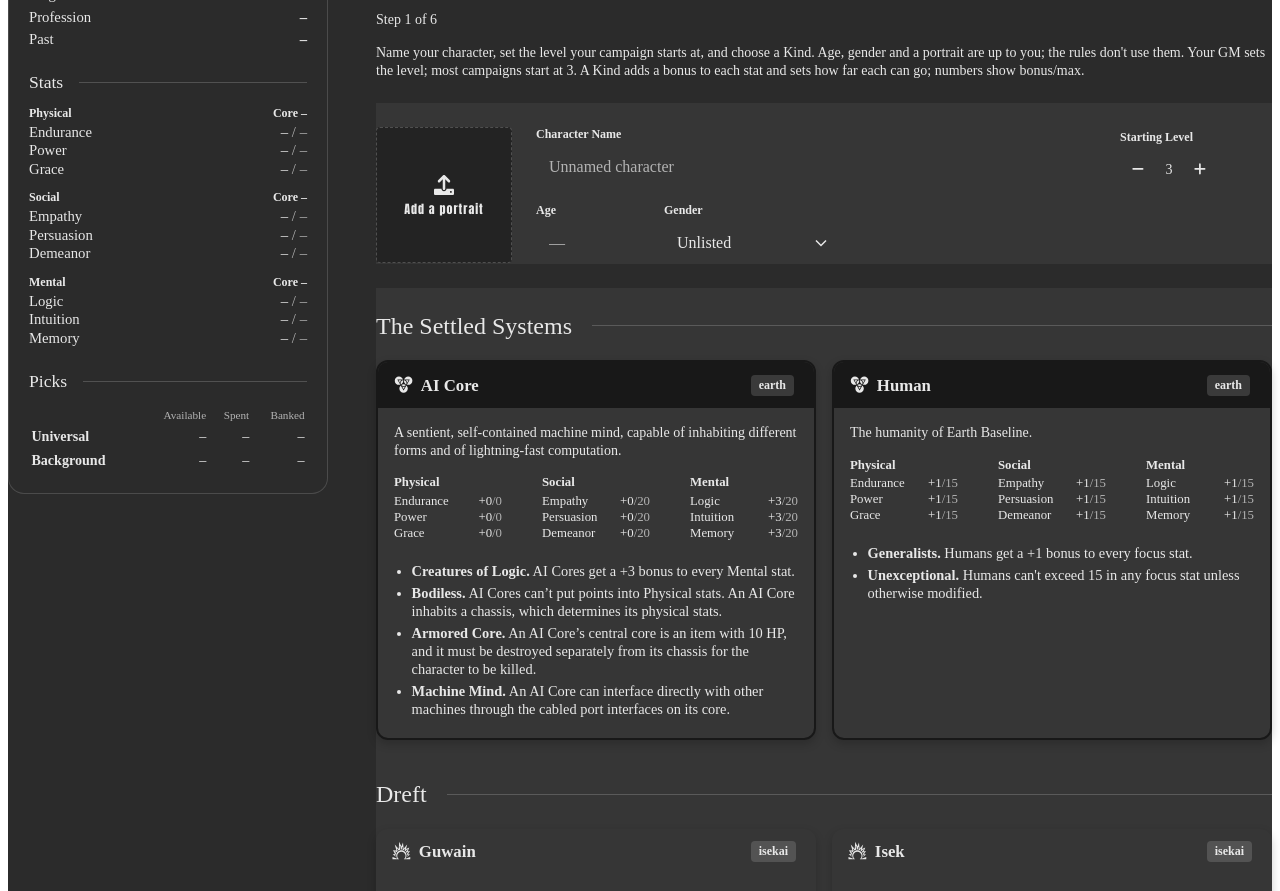
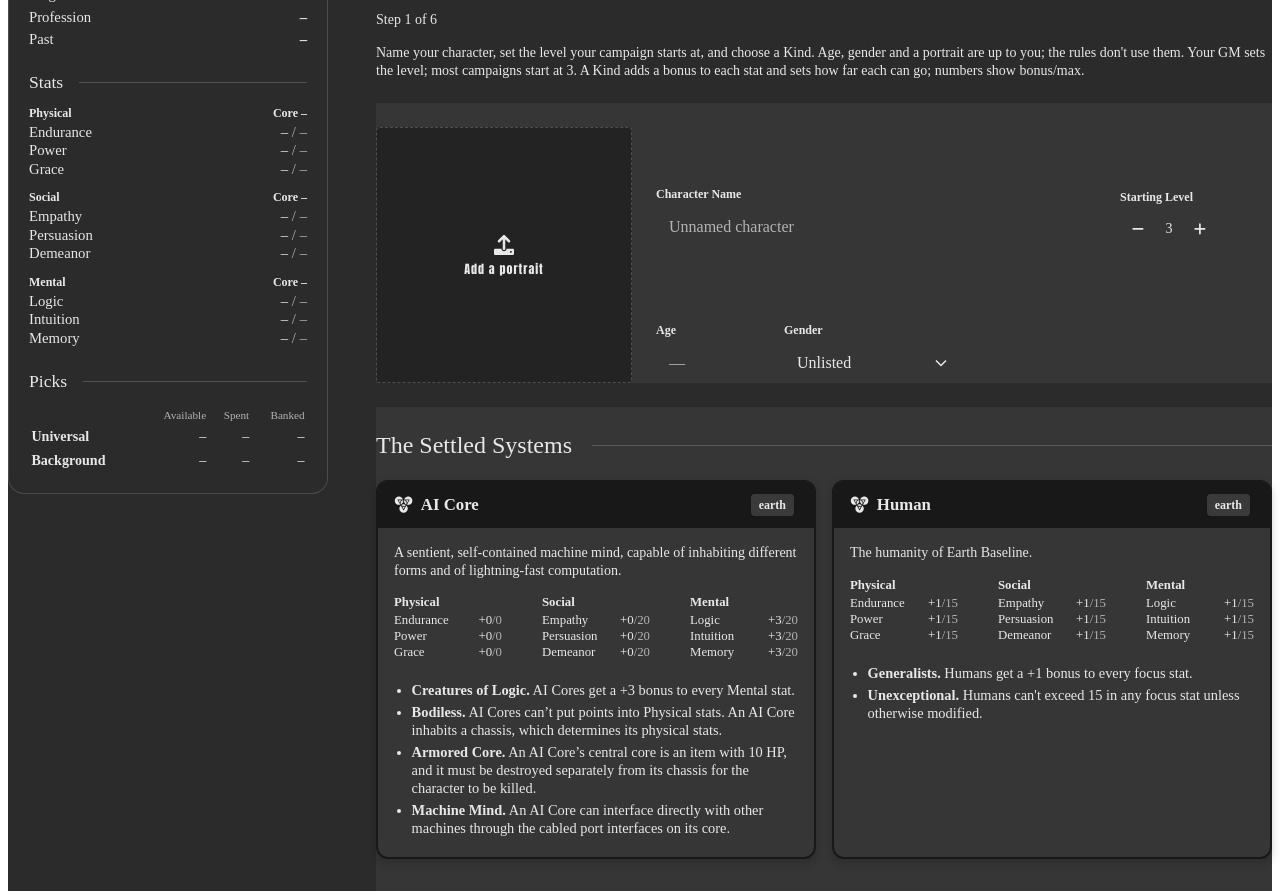
Before and after one commit to Ethanwelner/strange-frontiers-character-creator, a React (Vite) app: page / in a window 1280 px wide. Shown: the part 940-1831 px from the top of the page. Built offline with nearby package versions, Linux system fonts and the light colour scheme.

Commit message:
Portraits: the frame is 256px
Co-Authored-By: Claude Opus 5.5 <noreply@anthropic.com>

```diff
--- a/src/app/styles.css
+++ b/src/app/styles.css
@@ -1688,7 +1688,8 @@
 
   .portrait {
     display: block;
-    width: 136px;
+    width: 256px;
+    max-width: 100%;
     aspect-ratio: 1;
     padding: 0;
     border: 1px solid rgb(255 255 255 / 0.2);
```
